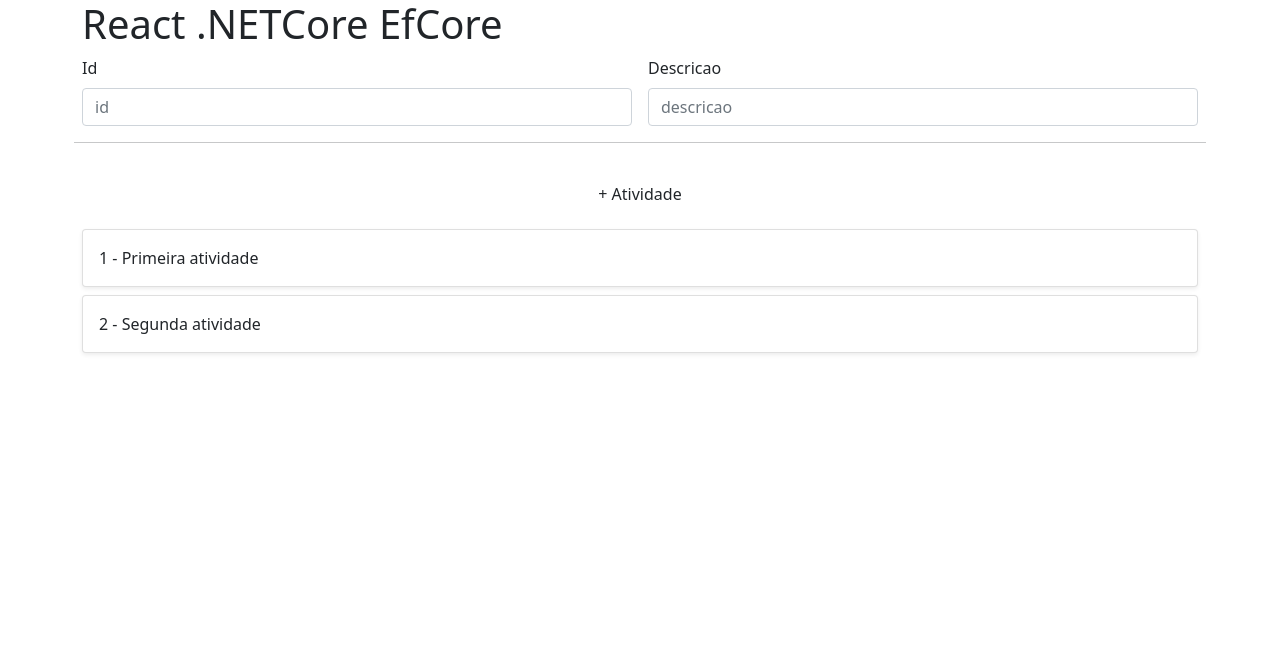
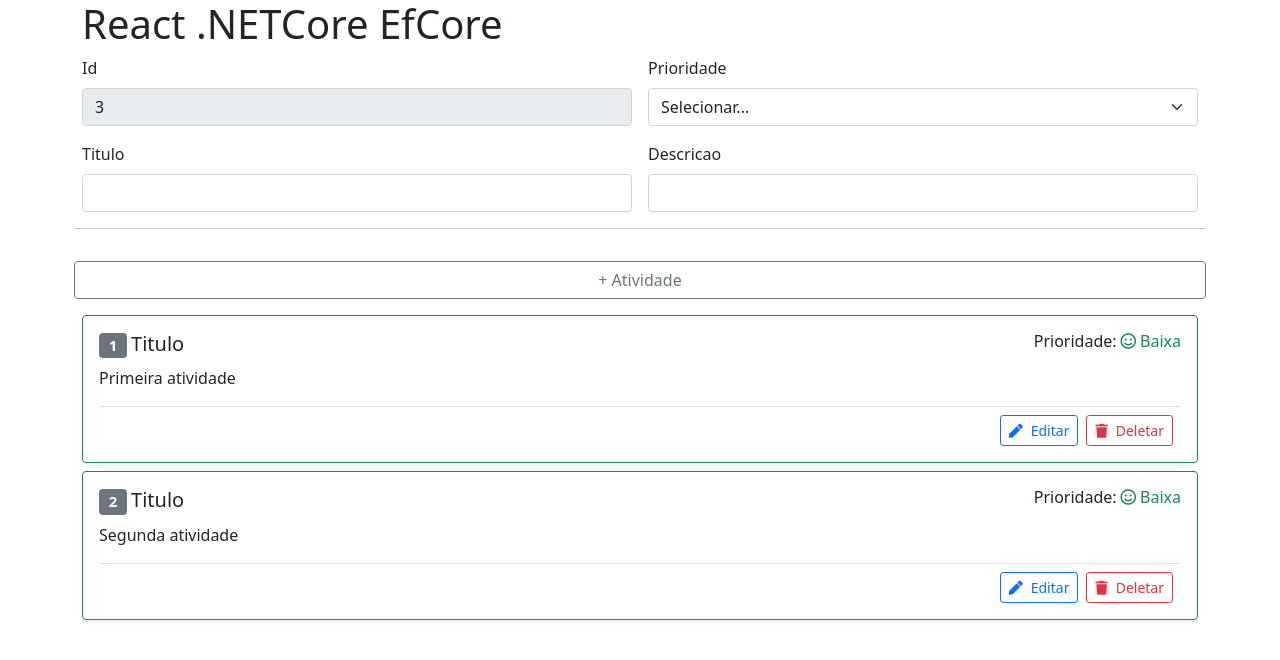
Before and after one commit to AJS2112/proativity-react-dotnet5-efcore5, a React (Create React App) app in the folder front/pro-atividade-app/: page / in a window 1280 px wide. Shown: the top 660 px of the page. Built offline with nearby package versions, Linux system fonts and the light colour scheme.

Commit message:
S1 - construindo o form

```diff
--- a/front/pro-atividade-app/package.json
+++ b/front/pro-atividade-app/package.json
@@ -3,6 +3,7 @@
   "version": "0.1.0",
   "private": true,
   "dependencies": {
+    "@fortawesome/fontawesome-free": "^5.15.4",
     "@testing-library/jest-dom": "^5.16.1",
     "@testing-library/react": "^11.2.7",
     "@testing-library/user-event": "^12.8.3",
--- a/front/pro-atividade-app/src/App.js
+++ b/front/pro-atividade-app/src/App.js
@@ -2,44 +2,125 @@
 import './App.css';
 
 let initialState = [
-  { id: 1, descricao: "Primeira atividade" },
-  { id: 2, descricao: "Segunda atividade" }
+  { id: 1, prioridade: '1', titulo: 'Titulo', descricao: "Primeira atividade" },
+  { id: 2, prioridade: '1', titulo: 'Titulo', descricao: "Segunda atividade" }
 ];
 
 function App() {
   const [atividades, setAtividades] = useState(initialState);
 
+  const deletarAtividade = (id) => {
+    const atividadesFiltradas = atividades.filter(a => a.id !== id);
+    setAtividades([...atividadesFiltradas]);
+  }
+
   const addAtividade = (e) => {
     e.preventDefault();
     const atividade = {
       id: document.getElementById('id').value,
+      prioridade: document.getElementById('prioridade').value,
       descricao: document.getElementById('descricao').value,
+      titulo: document.getElementById('titulo').value,
+
     }
     setAtividades([...atividades, { ...atividade }]);
   }
+
+  const prioridadeLabel = (param) => {
+    switch (param) {
+      case '1':
+        return 'Baixa';
+      case '2':
+        return 'Normal';
+      case '3':
+        return 'Alta';
+      default:
+        return 'Não definido';
+    }
+  }
+
+  const prioridadeStyle = (param, icone) => {
+    switch (param) {
+      case '1':
+        return icone ? 'smile' : 'success';
+      case '2':
+        return icone ? 'meh' : 'dark';
+      case '3':
+        return icone ? 'frown' : 'warning';
+      default:
+        return 'Não definido';
+    }
+  }
+
   return (
     <>
       <h1>React .NETCore EfCore</h1>
       <form className="row g-3">
+
         <div className="col-md-6">
-          <label for="id" className="form-label">Id</label>
-          <input id="id" className="form-control" type="text" placeholder="id" />
+          <label className="form-label">Id</label>
+          <input id="id" className="form-control" type="text" readOnly
+            value={Math.max.apply(Math, atividades.map(item => item.id)) + 1} />
         </div>
+
         <div className='col-md-6'>
-          <label for="descricao" className='form-label'>Descricao</label>
-          <input id="descricao" className='form-control' type="text" placeholder="descricao" />
+          <label className='form-label'>Prioridade</label>
+          <select id="prioridade" className='form-select'>
+            <option defaultValue="0">Selecionar...</option>
+            <option value="1">Baixa</option>
+            <option value="2">Normal</option>
+            <option value="3">Alta</option>
+
+
+          </select>
         </div>
+
+        <div className='col-md-6'>
+          <label className='form-label'>Titulo</label>
+          <input id="titulo" className='form-control' type="text" />
+        </div>
+
+        <div className='col-md-6'>
+          <label className='form-label'>Descricao</label>
+          <input id="descricao" className='form-control' type="text" />
+        </div>
+
         <hr />
-        <button className='btn btn-outline-sencondary' onClick={addAtividade}>+ Atividade</button>
+        <button className='btn btn-outline-secondary' onClick={addAtividade}>+ Atividade</button>
         {/* <div className='col-12'>
         </div> */}
       </form>
 
       <div className="mt-3">
         {atividades.map(a => (
-          <div key={a.id} className='card mb-2 shadow-sm' >
+
+          <div key={a.id} className={'card mb-2 shadow-sm border-' + prioridadeStyle(a.prioridade)} >
             <div className='card-body'>
-              <p className='card-text'>{a.id} - {a.descricao}</p>
+              <div className='d-flex justify-content-between'>
+                <h5 className='card-title'>
+                  <span className='badge bg-secondary me-1'>{a.id}</span>
+                  {a.titulo}
+                </h5>
+                <h6>Prioridade:
+                  <span className={'ms-1 text-' + prioridadeStyle(a.prioridade)}>
+                    <i className={'me-1 far fa-' + prioridadeStyle(a.prioridade, true)}></i>
+                    {prioridadeLabel(a.prioridade)}
+                  </span>
+                </h6>
+              </div>
+              <p className='card-text'>{a.descricao}</p>
+              <div className='d-flex justify-content-end border-top pt-2'>
+                <button className='btn btn-outline-primary me-2 btn-sm'>
+                  <i className="fas fa-pen me-2"></i>
+                  Editar
+                </button>
+                <button className='btn btn-outline-danger me-2 btn-sm'
+                  onClick={() => deletarAtividade(a.id)}>
+                  <i className="fas fa-trash me-2"></i>
+                  Deletar
+                </button>
+
+              </div>
             </div>
           </div>
         ))}
--- a/front/pro-atividade-app/src/index.css
+++ b/front/pro-atividade-app/src/index.css
@@ -0,0 +1 @@
+@import url('../node_modules/@fortawesome/fontawesome-free/css/all.min.css');
```
Also changed, not shown: 1 other file (tests, documents, lock files or other folders).
